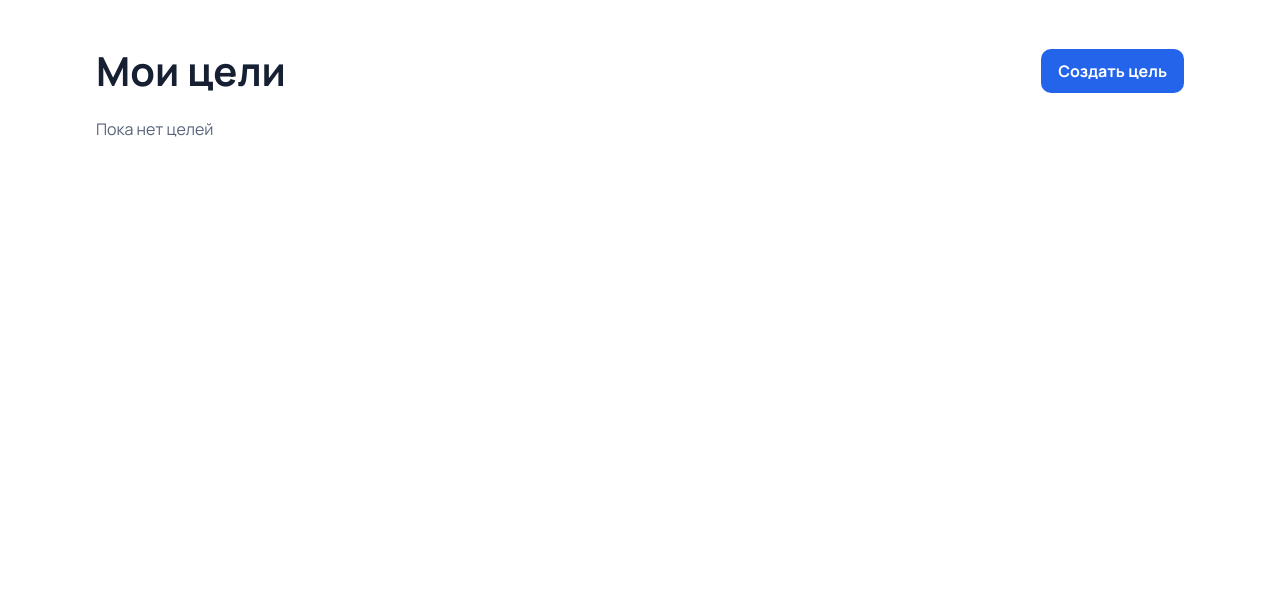
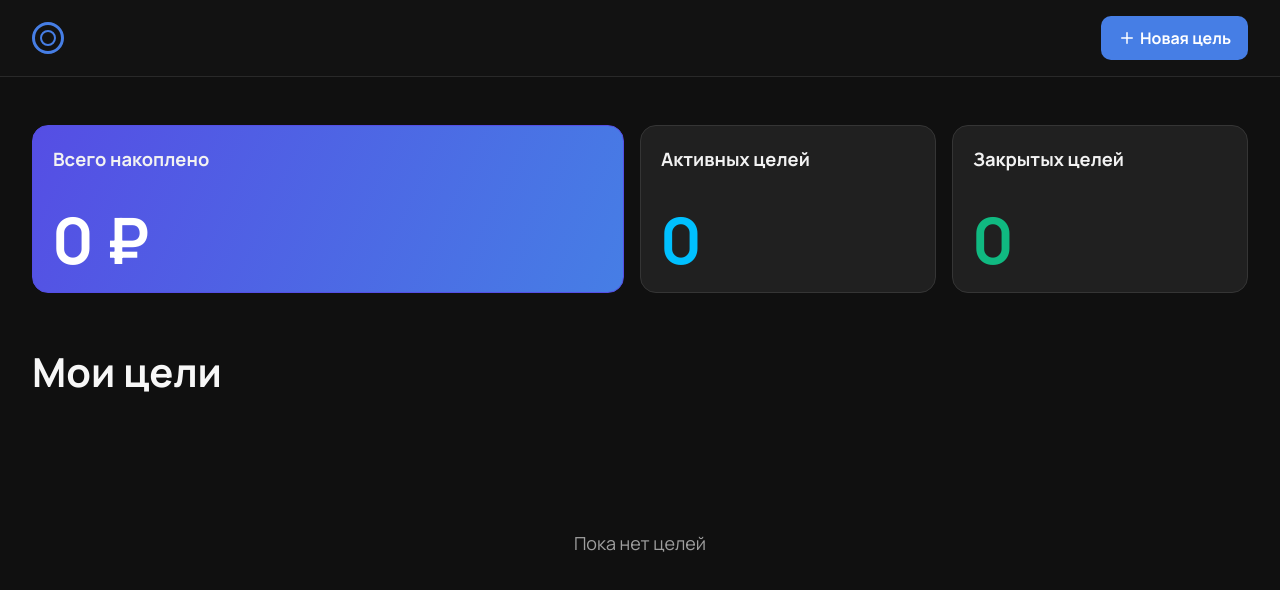
Before and after one commit to semrosin/goal-tracker, a React app: page / in a window 1280 px wide. Shown: the top 590 px of the page. Built offline with nearby package versions, Linux system fonts and the light colour scheme.

Commit message:
styles: change theme

```diff
--- a/package.json
+++ b/package.json
@@ -7,6 +7,7 @@
   },
   "dependencies": {
     "@reduxjs/toolkit": "^2.12.0",
+    "lucide-react": "^1.40.0",
     "react": "^19.2.8",
     "react-dom": "^19.2.8",
     "react-redux": "^9.3.0",
@@ -47,7 +48,7 @@
     "@types/jest": "^30.0.0",
     "@types/node": "^18.19.0",
     "@types/react": "^19.2.18",
-    "@types/react-dom": "^19.2.5",
+    "@types/react-dom": "^19.2.7",
     "@typescript-eslint/eslint-plugin": "^8.69.0",
     "@typescript-eslint/parser": "^8.69.0",
     "autoprefixer": "^10.5.4",
--- a/src/app/styles/global.scss
+++ b/src/app/styles/global.scss
@@ -1,10 +1,18 @@
 @import url('https://fonts.googleapis.com/css2?family=Manrope:wght@400;500;600;700&display=swap');
+
+:root {
+  background: #101010;
+  color: #f7f7f7;
+  color-scheme: dark;
+}
 
 * {
   box-sizing: border-box;
 }
 
 body {
+  background: #101010;
+  color: #f7f7f7;
   margin: 0;
   font-family: 'Manrope', sans-serif;
   -webkit-font-smoothing: antialiased;
--- a/src/pages/goals-overview/ui/GoalsOverviewPage.module.scss
+++ b/src/pages/goals-overview/ui/GoalsOverviewPage.module.scss
@@ -1,45 +1,138 @@
+.shell {
+  min-height: 100vh;
+}
+
 .page {
   margin: 0 auto;
-  max-width: 72rem;
-  padding: 2rem 1rem;
-}
-
-.header h1 {
-  color: #172033;
-  font-size: clamp(1.75rem, 5vw, 2.5rem);
-  line-height: 1.15;
-  margin: 0;
+  max-width: 80rem;
+  padding: 2.5rem 1rem 4rem;
 }
 
 .header {
+  border-bottom: 1px solid #292929;
+  background: #121212;
+}
+
+.headerContent {
   align-items: center;
   display: flex;
+  justify-content: space-between;
+  margin: 0 auto;
+  max-width: 80rem;
+  min-height: 4.75rem;
+  padding: 0 1rem;
+}
+
+.logoSlot {
+  border: 3px solid #467ee5;
+  border-radius: 50%;
+  height: 2rem;
+  position: relative;
+  width: 2rem;
+}
+
+.logoSlot::after {
+  border: 2px solid #467ee5;
+  border-radius: inherit;
+  content: '';
+  inset: 0.3rem;
+  position: absolute;
+}
+
+.summary {
+  display: grid;
   gap: 1rem;
-  justify-content: space-between;
+}
+
+.totalCard,
+.statCard {
+  border: 1px solid #353535;
+  border-radius: 1rem;
+  display: grid;
+  gap: 1rem;
+  min-height: 9.5rem;
+  padding: 1.25rem;
+}
+
+.totalCard {
+  background: linear-gradient(115deg, #554ee4, #467ee5);
+  border-color: #554ee4;
+}
+
+.statCard {
+  background: #202020;
+}
+
+.totalCard span,
+.statCard span {
+  color: #f2f2f2;
+  font-size: 1.15rem;
+  font-weight: 700;
+}
+
+.totalCard strong,
+.statCard strong {
+  align-self: end;
+  color: #ffffff;
+  font-size: clamp(2.5rem, 5vw, 4rem);
+  font-variant-numeric: tabular-nums;
+  line-height: 1;
+}
+
+.statCard strong {
+  color: #00c0ff;
+}
+
+.statCard .completedCount {
+  color: #10b981;
 }
 
 .content {
-  margin-top: 1.5rem;
+  margin-top: 3.5rem;
+}
+
+.content h1 {
+  color: #f7f7f7;
+  font-size: clamp(1.75rem, 5vw, 2.5rem);
+  line-height: 1.15;
+  margin: 0 0 1.5rem;
 }
 
 .emptyState {
-  color: #56627a;
+  color: #9e9e9e;
+  font-size: 1.125rem;
   margin: 0;
+  padding: clamp(5rem, 14vh, 10rem) 1rem 2rem;
+  text-align: center;
+}
+
+.createButton {
+  gap: 0.25rem;
 }
 
 @media (min-width: 48rem) {
   .page {
-    padding: 3rem 2rem;
+    padding: 3rem 2rem 5rem;
+  }
+
+  .headerContent {
+    padding: 0 2rem;
+  }
+
+  .summary {
+    grid-template-columns: minmax(0, 2fr) repeat(2, minmax(0, 1fr));
+  }
+
+  .totalCard,
+  .statCard {
+    min-height: 10.5rem;
   }
 }
 
 @media (max-width: 35rem) {
-  .header {
-    align-items: stretch;
-    flex-direction: column;
-  }
-
   .createButton {
-    width: 100%;
+    min-height: 2.75rem;
+    padding: 0.5rem 0.875rem;
+    gap: 0.5rem;
   }
 }
--- a/src/pages/goals-overview/ui/GoalsOverviewPage.tsx
+++ b/src/pages/goals-overview/ui/GoalsOverviewPage.tsx
@@ -1,37 +1,73 @@
 import { useState } from 'react';
+import { Plus } from 'lucide-react';
 
 import { useLedgerSelector } from '../../../entities/ledger';
+import { calculateBalance } from '../../../entities/transaction';
 import { CreateGoalDialog } from '../../../features/create-goal';
+import { formatRubles } from '../../../shared/lib/money';
 import { Button } from '../../../shared/ui/Button/Button';
 import { GoalsList } from '../../../widgets/goals-list';
 import styles from './GoalsOverviewPage.module.scss';
 
 export const GoalsOverviewPage = () => {
   const [isCreateDialogOpen, setIsCreateDialogOpen] = useState(false);
-  const hasGoals = useLedgerSelector((state) => state.goals.length > 0);
+  const goals = useLedgerSelector((state) => state.goals);
+  const transactions = useLedgerSelector((state) => state.transactions);
+  const balances = goals.map((goal) => ({
+    goal,
+    balance: calculateBalance(goal.id, transactions),
+  }));
+  const totalSavings = balances.reduce(
+    (total, { balance }) => total + balance,
+    0
+  );
+  const completedGoals = balances.filter(
+    ({ goal, balance }) => balance >= goal.targetAmount
+  ).length;
+  const activeGoals = goals.length - completedGoals;
 
   return (
-    <main className={styles.page}>
+    <div className={styles.shell}>
       <header className={styles.header}>
-        <h1>Мои цели</h1>
+        <div className={styles.headerContent}>
+          <div aria-label="Логотип" className={styles.logoSlot} role="img" />
           <Button
             className={styles.createButton}
             onClick={() => setIsCreateDialogOpen(true)}
           >
-          Создать цель
+            <Plus size={18} />
+            <span>Новая цель</span>
           </Button>
+        </div>
       </header>
+      <main className={styles.page}>
+        <section aria-label="Сводка накоплений" className={styles.summary}>
+          <article aria-label="Всего накоплено" className={styles.totalCard}>
+            <span>Всего накоплено</span>
+            <strong>{formatRubles(totalSavings)}</strong>
+          </article>
+          <article aria-label="Активных целей" className={styles.statCard}>
+            <span>Активных целей</span>
+            <strong>{activeGoals}</strong>
+          </article>
+          <article aria-label="Закрытых целей" className={styles.statCard}>
+            <span>Закрытых целей</span>
+            <strong className={styles.completedCount}>{completedGoals}</strong>
+          </article>
+        </section>
         <section aria-label="Список целей" className={styles.content}>
-        {hasGoals ? (
+          <h1>Мои цели</h1>
+          {goals.length > 0 ? (
             <GoalsList />
           ) : (
             <p className={styles.emptyState}>Пока нет целей</p>
           )}
         </section>
+      </main>
       <CreateGoalDialog
         isOpen={isCreateDialogOpen}
         onClose={() => setIsCreateDialogOpen(false)}
       />
-    </main>
+    </div>
   );
 };
--- a/src/shared/ui/Button/Button.module.scss
+++ b/src/shared/ui/Button/Button.module.scss
@@ -16,7 +16,7 @@
 }
 
 .button:focus-visible {
-  outline: 3px solid rgba(35, 100, 235, 0.4);
+  outline: 3px solid rgba(255, 90, 37, 0.45);
   outline-offset: 2px;
 }
 
@@ -26,12 +26,12 @@
 }
 
 .primary {
-  background: #2364eb;
+  background: #467ee5;
   color: #fff;
 }
 
 .primary:not(:disabled):hover {
-  background: #174bb8;
+  background: #3473c7;
 }
 
 .secondary {
--- a/src/shared/ui/ProgressBar/ProgressBar.module.scss
+++ b/src/shared/ui/ProgressBar/ProgressBar.module.scss
@@ -1,13 +1,12 @@
 .track {
-  background: #e5ebf5;
+  background: #3b3b3b;
   border-radius: 999px;
   height: 0.65rem;
   overflow: hidden;
-  width: 100%;
 }
 
 .value {
-  background: #2364eb;
+  background: #00c0ff;
   border-radius: inherit;
   height: 100%;
   transition: width 180ms ease;
--- a/src/widgets/goal-details/ui/TransactionsHistory.module.scss
+++ b/src/widgets/goal-details/ui/TransactionsHistory.module.scss
@@ -41,7 +41,7 @@
   font-size: 0.875rem;
 }
 .deposit {
-  color: #16794a;
+  color: #10b981;
   white-space: nowrap;
 }
 .withdrawal {
--- a/src/widgets/goals-list/ui/GoalsList.module.scss
+++ b/src/widgets/goals-list/ui/GoalsList.module.scss
@@ -1,22 +1,27 @@
 .list {
   display: grid;
   gap: 1rem;
-  grid-template-columns: repeat(auto-fit, minmax(240px, 1fr));
+  grid-template-columns: repeat(auto-fit, minmax(260px, 1fr));
 }
 
 .card {
-  background: #fff;
-  border: 1px solid #d8deea;
+  background: #202020;
+  border: 1px solid #363636;
   border-radius: 1rem;
-  color: #172033;
+  color: #f7f7f7;
   display: grid;
-  gap: 0.75rem;
-  padding: 1.25rem;
+  gap: 1rem;
+  min-height: 14rem;
+  padding: 1.75rem;
   text-decoration: none;
+  transition:
+    border-color 160ms ease,
+    transform 160ms ease;
 }
 
 .card:hover {
-  border-color: #174bb8;
+  border-color: #00c0ff;
+  transform: translateY(-2px);
 }
 
 .card h2,
@@ -25,15 +30,33 @@
 }
 
 .card h2 {
-  font-size: 1.125rem;
+  font-size: 1.5rem;
 }
 
 .card p {
   font-variant-numeric: tabular-nums;
 }
 
+.card p:nth-of-type(1) {
+  align-self: end;
+  color: #00c0ff;
+  font-size: clamp(2.5rem, 5vw, 4rem);
+  font-weight: 700;
+  line-height: 1;
+}
+
+.card p:nth-of-type(2) {
+  color: #b7b7b7;
+  font-size: 0.875rem;
+}
+
 @media (max-width: 35rem) {
   .list {
     grid-template-columns: 1fr;
   }
+
+  .card {
+    min-height: 12rem;
+    padding: 1.25rem;
+  }
 }
```
Also changed, not shown: 2 other files (tests, documents, lock files or other folders). Lines whose indentation alone changed are shown as unchanged.
